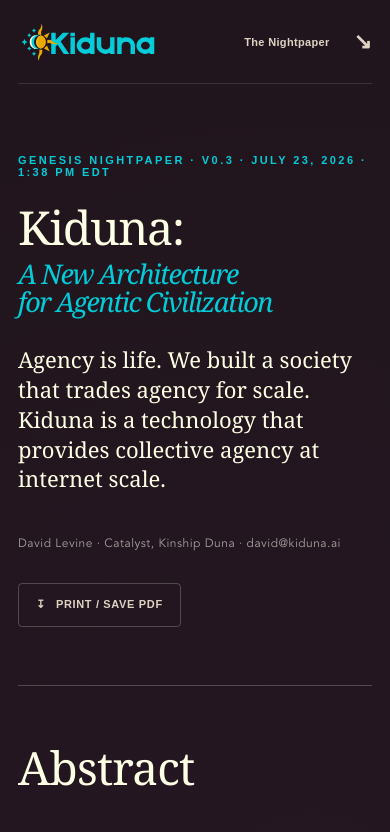
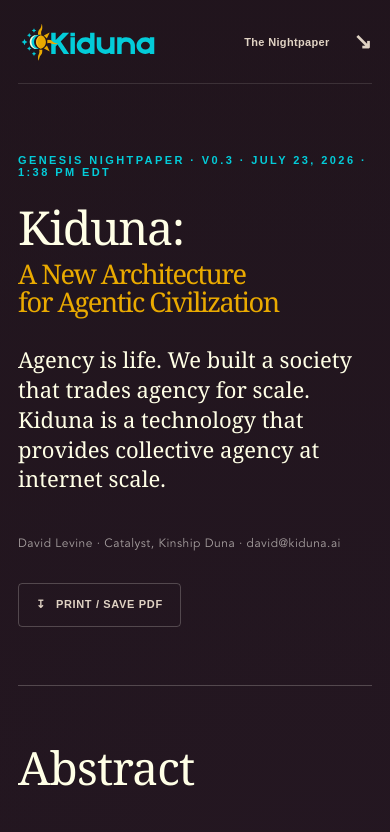
Before and after one commit to uncle-psy/kiduna, a Next.js app: page /nightpaper in a window 390 px wide. Shown: the top 832 px of the page. Built offline with nearby package versions, Linux system fonts and the light colour scheme; a web font is replaced by a local one.

Commit message:
Restyle Nightpaper subtitle

```diff
--- a/app/nightpaper/nightpaper.module.css
+++ b/app/nightpaper/nightpaper.module.css
@@ -30,12 +30,13 @@
   letter-spacing: -.032em;
 }
 
-.hero h1 em {
+.subtitle {
   display: block;
   max-width: 900px;
   margin-top: 12px;
-  color: var(--accent);
+  color: #EAAA00;
   font-size: .58em;
+  font-style: normal;
   line-height: 1.02;
 }
 
@@ -463,7 +464,7 @@
   .hero, .readingLayout { width: min(100% - 36px, 1180px); }
   .hero { padding: 70px 0 58px; }
   .hero h1 { font-size: clamp(42px, 12vw, 58px); }
-  .hero h1 em { font-size: .58em; }
+  .subtitle { font-size: .58em; }
   .deck { margin: 30px 0 40px; }
   .bylineRow { align-items: flex-start; flex-direction: column; }
   .readingLayout { padding: 58px 0 90px; }
@@ -496,7 +497,7 @@
   .hero { padding: 0 0 .42in; border-color: #bbb; }
   .heroMeta { color: #007f88; }
   .hero h1 { color: #111; font-size: 48pt; }
-  .hero h1 em { max-width: 100%; color: #007f88; font-size: 21pt; line-height: 1.08; text-wrap: wrap; }
+  .subtitle { max-width: 100%; color: #EAAA00; font-size: 21pt; line-height: 1.08; text-wrap: wrap; }
   .deck { margin: .28in 0 .36in; color: #333; font-size: 17pt; }
   .bylineRow p { color: #555; }
   .bylineRow :global(.nightpaper-action) { display: none; }
--- a/app/nightpaper/page.tsx
+++ b/app/nightpaper/page.tsx
@@ -68,7 +68,7 @@
 
       <header className={styles.hero}>
         <div className={styles.heroMeta}>Genesis Nightpaper · v0.3 · July 23, 2026 · 1:38 PM EDT</div>
-        <h1>Kiduna: <em>A New Architecture for Agentic Civilization</em></h1>
+        <h1>Kiduna: <span className={styles.subtitle}>A New Architecture for Agentic Civilization</span></h1>
         <p className={styles.deck}>Agency is life. We built a society that trades agency for scale. Kiduna is a technology that provides collective agency at internet scale.</p>
         <div className={styles.bylineRow}>
           <p>David Levine · Catalyst, Kinship Duna · david@kiduna.ai</p>
```
